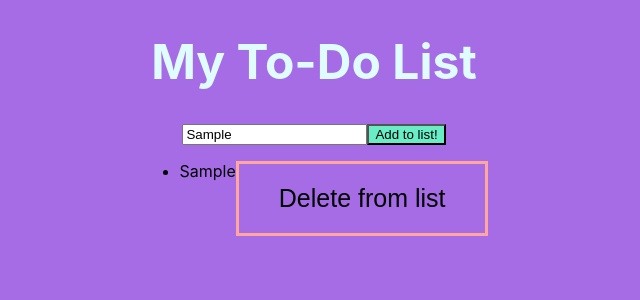
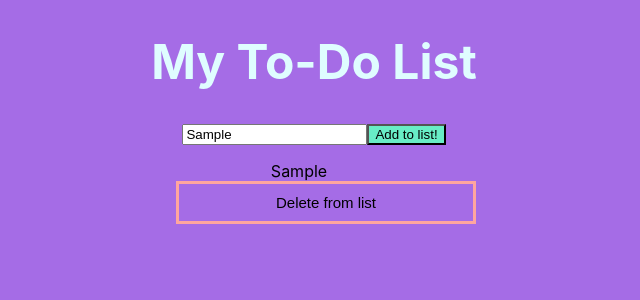
Before and after one commit to SchoolOfCode/w6d4_react-athon-hackathon-waseem-and-claire, a React (Create React App) app in the folder todolist/: page / in a window 1280 px wide. Both pictures are taken after typing "Sample" into the empty fields and a click on the button "Add to list!". Shown: the top 300 px of the page, without its empty margins (326-966 px from the left). Built offline with nearby package versions, Linux system fonts and the light colour scheme.

Commit message:
added to the css and removed the bullet points from the list

```diff
--- a/todolist/src/App.css
+++ b/todolist/src/App.css
@@ -17,19 +17,18 @@ color: #DFFDFF;
 
 
 
-#theList {
+.theListItem {
   display: flex;
   justify-content: center;
-
-
-
 }
 
 ul {
-/* padding: left 40px;
-padding: right: 10px; */
-display : flex;
-justify-content: center;
+display:flex;
+flex-direction: column;
+padding-left: 10px;
+padding-right: 40px;
+justify-content: left;
+/* margin-left: 500px; */
 /* background-color:#68EDC6; */
 /* padding: left 40px;
 padding: right: 10px; */
@@ -40,12 +39,15 @@ padding: right: 10px; */
   border: 3px solid #FFA69E;
   background: none;
   color: black;
-  padding: 20px 40px;
-  font-size: 25px;
+  padding: 10px 10px;
+  margin-left: 40%;
+  margin-right:40%;
+  font-size: 15px;
   cursor: pointer;
   transition: all 0.5s;
   position: relative;
   overflow: hidden;
+  width: 300px;
 }
 .deleteButton:hover {
   color: #0D1321;
--- a/todolist/src/components/ListItem/index.js
+++ b/todolist/src/components/ListItem/index.js
@@ -15,13 +15,13 @@ import React from "react";
 function ListItem({ text, deleteListItem, index }) {
   return (
     <>
-      <li class= "theList" key = {index}>{text}</li>
+      <li class= "theListItem" key = {index}>{text}</li>
       <button class = "deleteButton" key = {index}
         onClick={()=> {
           deleteListItem(index)}}
       >
         Delete from list
-      </button>
+      </button><br/>
     </>
   );
 }
```
